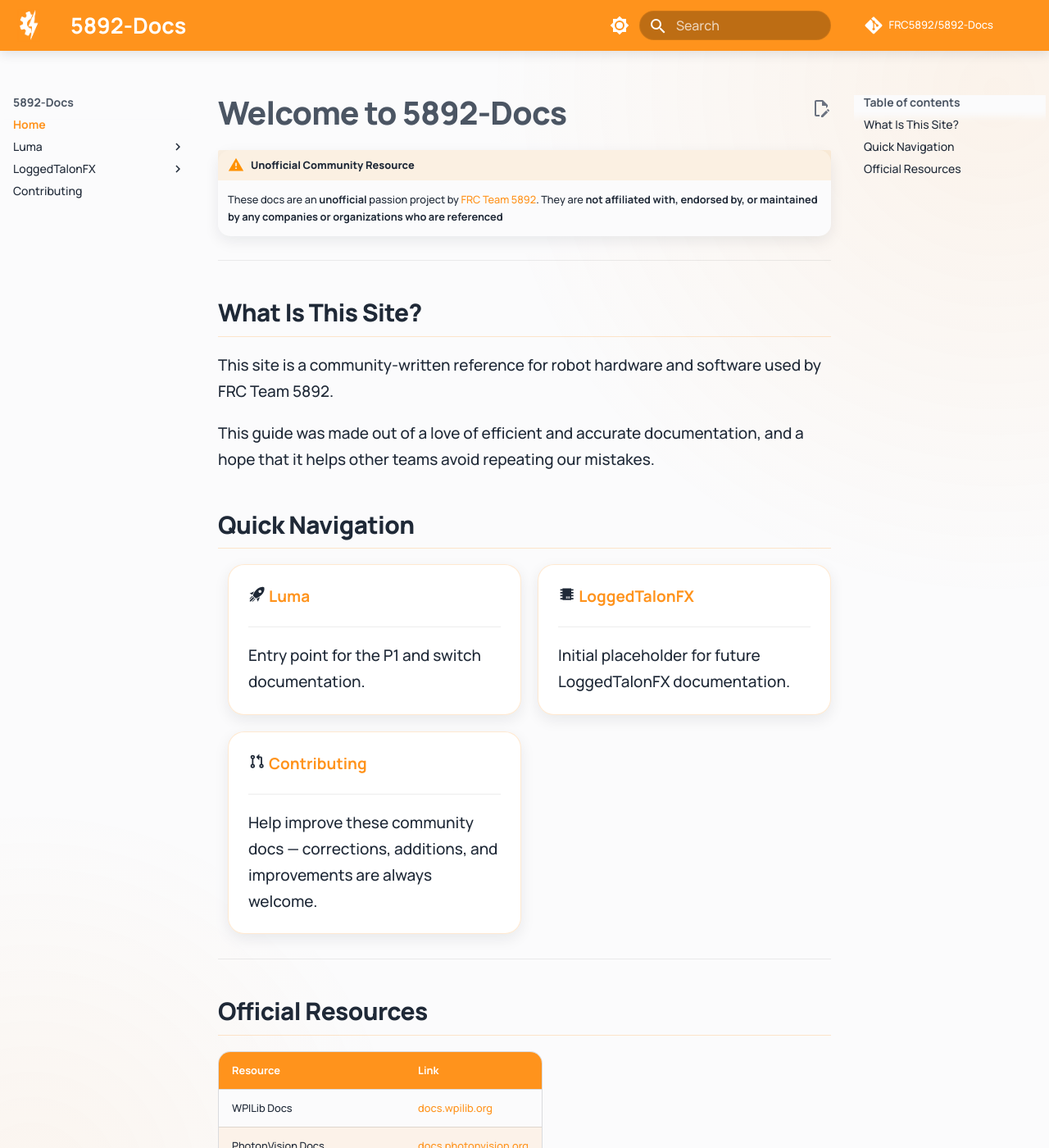
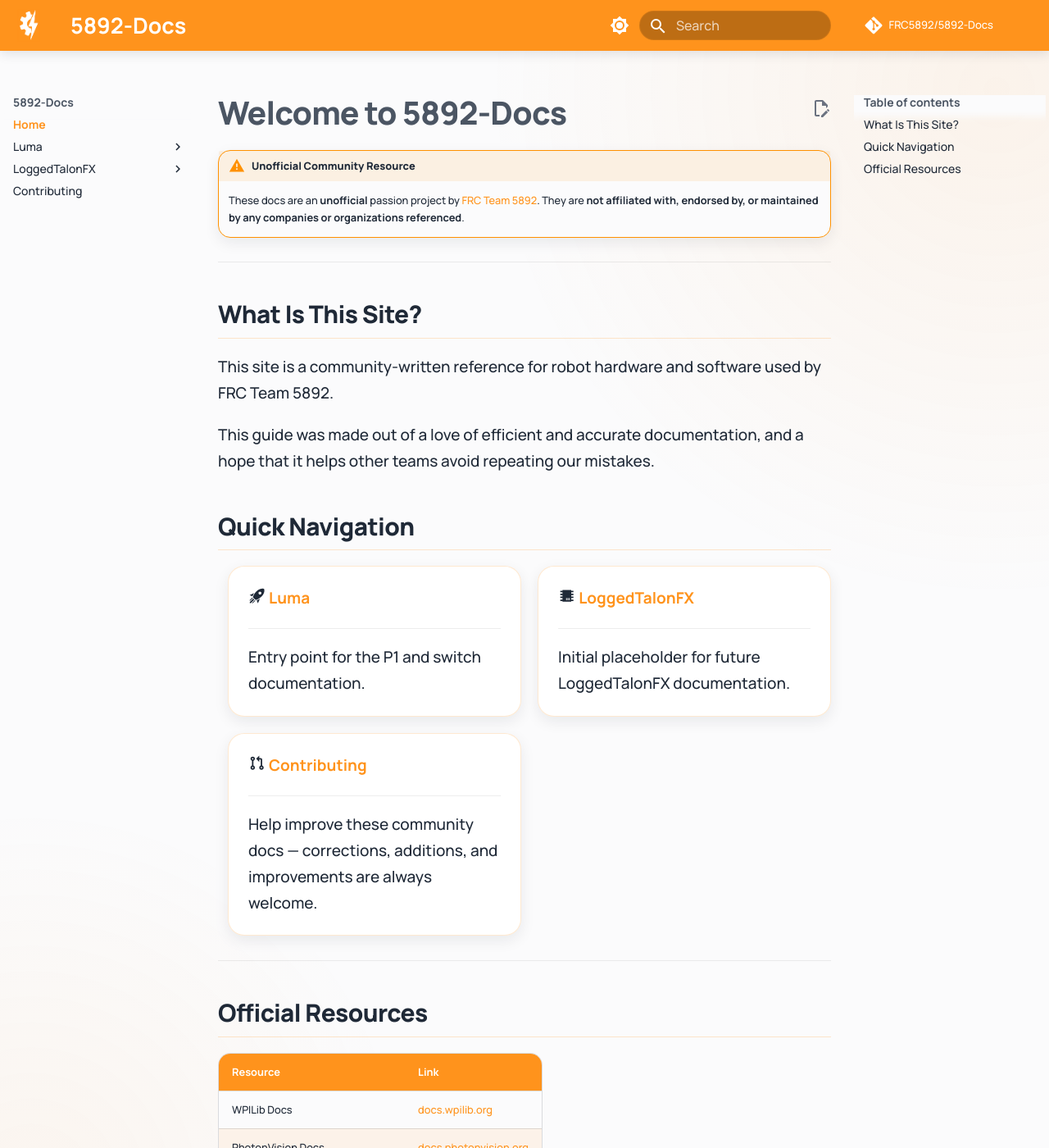
Before and after one commit to FRC5892/Luma-Docs, an MkDocs documentation site: the page built from docs/index.md, in a window 1280 px wide and 1400 px high. Shown: the whole window at 82% size. Built offline with MkDocs 1.6.1 and Material for MkDocs 9.7.7, drawn with Linux system fonts in a browser that asks for light colours; comment, search, counter and statistics services are not loaded; part of the change alters nothing that is shown.

Commit message:
Enhance documentation and styles: fix wording for clarity, add external link handling script, and update CSS for admonitions

```diff
--- a/docs/index.md
+++ b/docs/index.md
@@ -2,7 +2,8 @@
 
 !!! warning "Unofficial Community Resource"
     These docs are an **unofficial** passion project by [FRC Team 5892](https://github.com/FRC5892).
-    They are **not affiliated with, endorsed by, or maintained by any companies or organizations who are referenced**
+    They are **not affiliated with, endorsed by, or maintained by any companies or organizations referenced**.
+
 ---
 
 ## What Is This Site?
@@ -48,4 +49,4 @@ This guide was made out of a love of efficient and accurate documentation, and a
 
 ---
 
-*These docs are a passion project of students on [FRC 5892](https://www.team5892.org/){: target="_blank" rel="noopener noreferrer" }. Contributions are welcome!*
+*These docs are a passion project of students on [FRC 5892](https://www.team5892.org/). Contributions are welcome!*
--- /dev/null
+++ b/docs/javascripts/external-links.js
@@ -0,0 +1,62 @@
+(function () {
+  "use strict";
+
+  function isHttpUrl(url) {
+    return url.protocol === "http:" || url.protocol === "https:";
+  }
+
+  function isExternalLink(anchor) {
+    var href = anchor.getAttribute("href");
+    if (!href || href.startsWith("#")) {
+      return false;
+    }
+
+    var parsed;
+    try {
+      parsed = new URL(anchor.href, window.location.href);
+    } catch (_error) {
+      return false;
+    }
+
+    if (!isHttpUrl(parsed)) {
+      return false;
+    }
+
+    return parsed.host !== window.location.host;
+  }
+
+  function markExternalLinks() {
+    var anchors = document.querySelectorAll("a[href]");
+
+    anchors.forEach(function (anchor) {
+      if (!isExternalLink(anchor)) {
+        return;
+      }
+
+      anchor.setAttribute("target", "_blank");
+
+      var existingRel = (anchor.getAttribute("rel") || "").toLowerCase();
+      var relTokens = existingRel.split(/\s+/).filter(Boolean);
+
+      if (relTokens.indexOf("noopener") === -1) {
+        relTokens.push("noopener");
+      }
+      if (relTokens.indexOf("noreferrer") === -1) {
+        relTokens.push("noreferrer");
+      }
+
+      anchor.setAttribute("rel", relTokens.join(" "));
+    });
+  }
+
+  if (typeof window.document$ !== "undefined" && window.document$.subscribe) {
+    window.document$.subscribe(markExternalLinks);
+    return;
+  }
+
+  if (document.readyState === "loading") {
+    document.addEventListener("DOMContentLoaded", markExternalLinks);
+  } else {
+    markExternalLinks();
+  }
+})();
--- a/docs/stylesheets/extra.css
+++ b/docs/stylesheets/extra.css
@@ -175,7 +175,14 @@ kbd {
 .md-typeset details {
   border-radius: var(--radius-md);
   box-shadow: var(--shadow-sm);
-  border-width: 0;
+  border-width: 1px;
+  border-style: solid;
+  border-color: rgba(17, 24, 39, 0.16);
+}
+
+[data-md-color-scheme="slate"] .md-typeset .admonition,
+[data-md-color-scheme="slate"] .md-typeset details {
+  border-color: rgba(255, 184, 101, 0.32);
 }
 
 .md-typeset .admonition-title,
--- a/mkdocs.yml
+++ b/mkdocs.yml
@@ -42,13 +42,14 @@ extra:
       link: https://github.com/FRC5892/5892-Docs
   announcement: >-
     These docs are an unofficial FRC 5892 community project and are
-    <strong>not affiliated with any organizations or companies mentioned </strong>.
+    <strong>not affiliated with any organizations or companies mentioned</strong>.
 
 extra_css:
   - stylesheets/extra.css
 
 extra_javascript:
   - javascripts/persistent-tasklist.js
+  - javascripts/external-links.js
 
 markdown_extensions:
   - admonition
```
